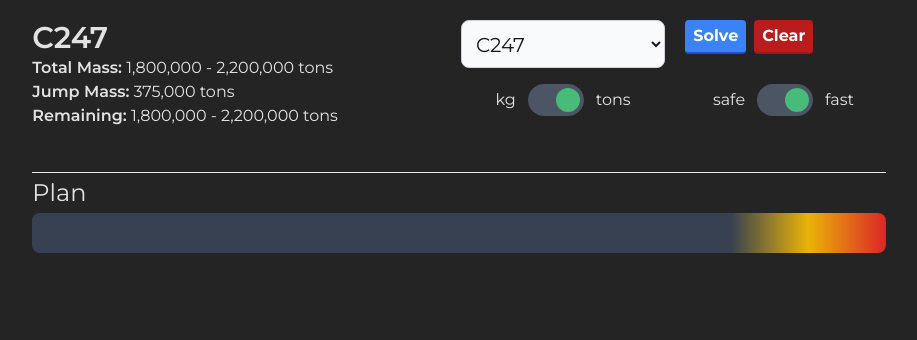
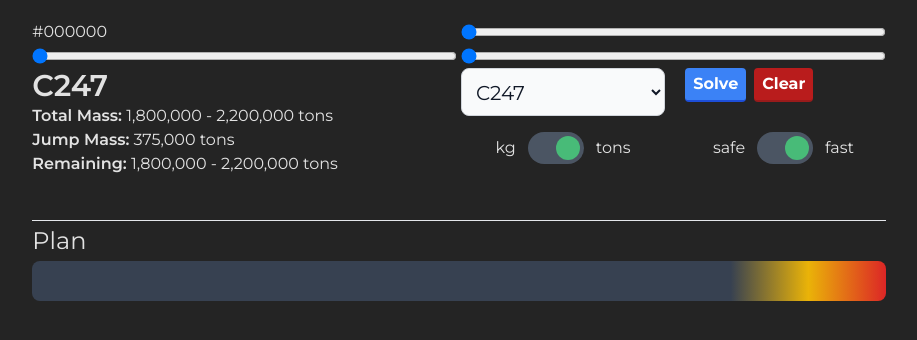
Before and after one commit to dotfortun/wormroller, a Vue app: page / in a window 1280 px wide. Shown: the top 340 px of the page, without its empty margins (181-1098 px from the left). Built offline with nearby package versions, Linux system fonts and the light colour scheme.

Commit message:
Started color picker
Co-authored-by: Israel Dail <israeldail2@gmail.com>

```diff
--- a/src/App.vue
+++ b/src/App.vue
@@ -1,5 +1,6 @@
 <script setup>
 import Toggle from "./components/Toggle.vue";
+import ColorPicker from "./components/ColorPicker.vue";
 
 import { ref, watch } from "vue";
 import { useSolverStore } from "./stores/solver";
@@ -13,10 +14,17 @@ const rollFast = ref(true);
 const displayMass = (value) => {
   return (value / (displayTons.value ? 1000 : 1)).toLocaleString();
 };
+
+const color = ref({
+  r: 0,
+  g: 0,
+  b: 0,
+});
 </script>
 
 <template>
   <main>
+    <ColorPicker v-model="color" />
     <div class="wh-info">
       <h2 class="col-span-full">{{ store.selectedWH.type }}</h2>
       <div class="col-span-all row-span-1">
--- /dev/null
+++ b/src/components/ColorPicker.vue
@@ -0,0 +1,60 @@
+<script setup>
+const { modelValue = {} } = defineProps({
+  modelValue: Object,
+});
+defineEmits(["update:modelValue"]);
+</script>
+
+<template>
+  {{
+    `#${[
+      modelValue.r.toString(16).padStart(2, "0").toUpperCase(),
+      modelValue.g.toString(16).padStart(2, "0").toUpperCase(),
+      modelValue.b.toString(16).padStart(2, "0").toUpperCase(),
+    ].join("")}`
+  }}
+  <input
+    type="range"
+    :min="0"
+    :max="255"
+    :step="1"
+    :value="modelValue.r"
+    @input="
+      $emit('update:modelValue', {
+        r: parseInt($event.target.value),
+        g: modelValue.g,
+        b: modelValue.b,
+      })
+    "
+  />
+  <input
+    type="range"
+    :min="0"
+    :max="255"
+    :step="1"
+    :value="modelValue.g"
+    @input="
+      $emit('update:modelValue', {
+        r: modelValue.r,
+        g: parseInt($event.target.value),
+        b: modelValue.b,
+      })
+    "
+  />
+  <input
+    type="range"
+    :min="0"
+    :max="255"
+    :step="1"
+    :value="modelValue.b"
+    @input="
+      $emit('update:modelValue', {
+        r: modelValue.r,
+        g: modelValue.g,
+        b: parseInt($event.target.value),
+      })
+    "
+  />
+</template>
+
+<style scoped></style>
--- /dev/null
+++ b/src/components/Ship.vue
@@ -0,0 +1,14 @@
+<script setup>
+const { useKg = true } = defineProps({
+  useKg: Boolean,
+});
+</script>
+
+<template>
+  <div class="ship">
+    <input type="text" placeholder="Ship" />
+    <input type="text" placeholder="Ship" />
+  </div>
+</template>
+
+<style scoped></style>
--- a/src/style.css
+++ b/src/style.css
@@ -17,7 +17,7 @@
 }
 
 main {
-  @apply grid grid-cols-2 gap-1 my-5 mx-auto w-8/12 md:max-w-full;
+  @apply grid md:grid-cols-2 grid-cols-1 gap-1 my-5 mx-auto w-8/12 md:max-w-full;
 }
 
 h1 {
```
Also changed, not shown: tailwind.config.js (line endings or trailing spaces), 1 other file (tests, documents, lock files or other folders).
